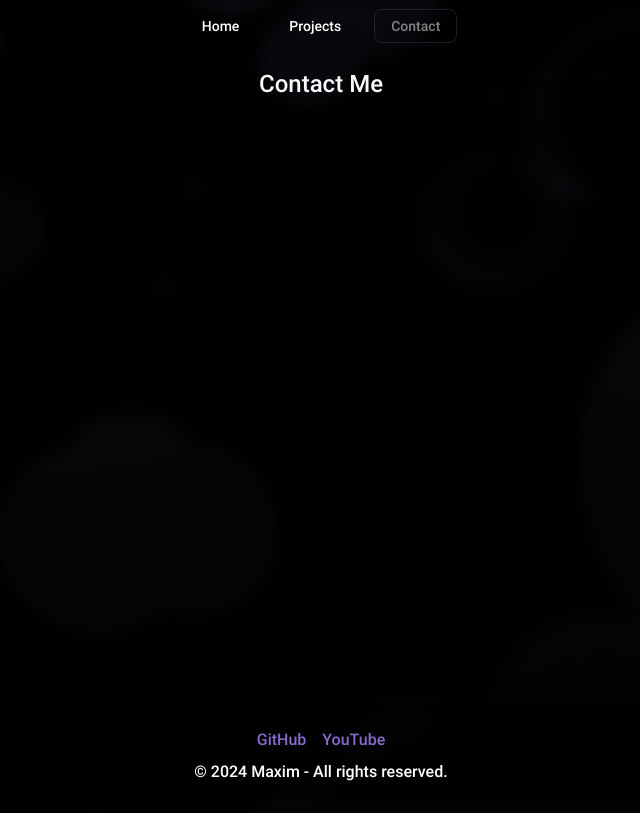
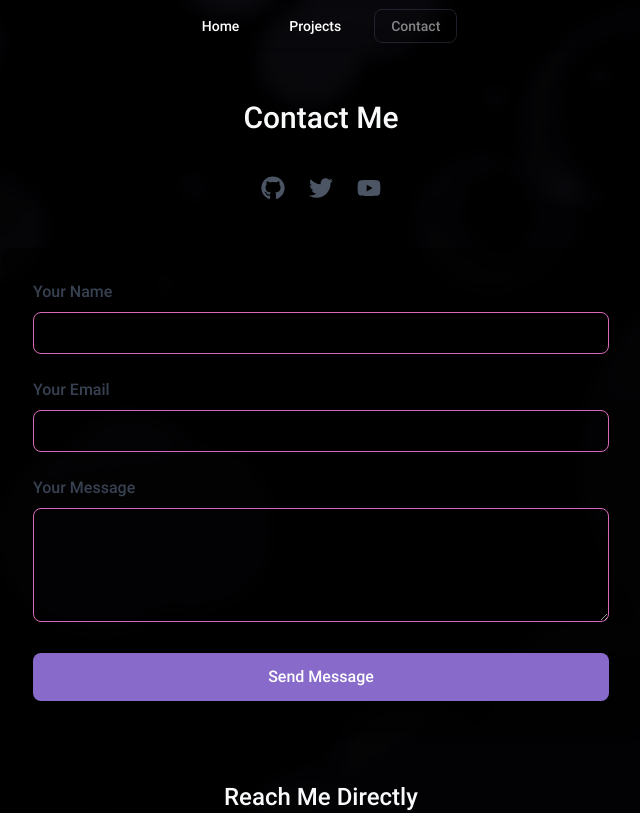
Before and after one commit to tonyharyanto7/tonyharyanto, a Next.js app: page /contact in a window 1280 px wide. Shown: the top 813 px of the page, without its empty margins (319-959 px from the left). Built offline with nearby package versions, Linux system fonts and the light colour scheme.

Commit message:
feat: updated contact page

```diff
--- a/CONFIG.json
+++ b/CONFIG.json
@@ -87,11 +87,52 @@
       "header": "My Projects",
       "route": "/projects"
     },
-    "contact": {
+  "contact": {
       "enabled": true,
       "header": "Contact Me",
-      "route": "/contact"
+      "route": "/contact",
+      "email": "maxim@nextfight.net",
+      "social_links": [
+      {
+        "name": "GitHub",
+        "url": "https://github.com/max1mde",
+        "icon": "github"
+      },
+      {
+        "name": "Twitter",
+        "url": "https://x.com/elonmusk",
+        "icon": "twitter"
+      },
+      {
+        "name": "YouTube",
+        "url": "https://www.youtube.com/@max1mde",
+        "icon": "youtube"
+      }
+      ],
+      "contact_form": {
+      "enabled": true,
+      "fields": [
+        {
+          "name": "name",
+          "label": "Your Name",
+          "type": "text",
+          "required": true
+        },
+        {
+          "name": "email",
+          "label": "Your Email",
+          "type": "email",
+          "required": true
+        },
+        {
+          "name": "message",
+          "label": "Your Message",
+          "type": "textarea",
+          "required": true
+        }
+      ]
     }
+  }
   },
   "card": {
     "pop_in": true,
--- a/package.json
+++ b/package.json
@@ -22,6 +22,7 @@
     "next": "^15.0.1",
     "react": "^18",
     "react-dom": "^18",
+    "react-icons": "^5.4.0",
     "rimraf": "^6.0.1",
     "tailwind-merge": "^2.5.5",
     "tailwindcss-animate": "^1.0.7"
--- a/src/app/contact/page.js
+++ b/src/app/contact/page.js
@@ -1,16 +1,144 @@
-/**
- * Portfolio
- * Copyright (C) 2024 Maxim (https://github.com/max1mde)
- *
- * This program is free software: you can redistribute it and/or modify
- * it under the terms of the GNU Affero General Public License as published
- * by the Free Software Foundation.
- */
+"use client";
+
+import { useState } from "react";
+import config from "/CONFIG.json";
+import {
+  FaGithub,
+  FaLinkedin,
+  FaYoutube,
+  FaEnvelope,
+  FaTwitter,
+} from "react-icons/fa";
+
+const SocialIcon = ({ name }) => {
+  const iconMap = {
+    github: FaGithub,
+    linkedin: FaLinkedin,
+    youtube: FaYoutube,
+    email: FaEnvelope,
+    twitter: FaTwitter,
+  };
+
+  const Icon = iconMap[name.toLowerCase()] || FaEnvelope;
+  return <Icon className="w-6 h-6" />;
+};
 
 export default function Contact() {
+  const [formData, setFormData] = useState({
+    name: "",
+    email: "",
+    message: "",
+  });
+
+  const handleChange = (e) => {
+    const { name, value } = e.target;
+    setFormData((prev) => ({
+      ...prev,
+      [name]: value,
+    }));
+  };
+
+  const handleSubmit = async (e) => {
+    e.preventDefault();
+
+    try {
+      const response = await fetch("/api/contact", {
+        method: "POST",
+        headers: {
+          "Content-Type": "application/json",
+        },
+        body: JSON.stringify(formData),
+      });
+
+      if (response.ok) {
+        alert("Message sent successfully!");
+        setFormData({ name: "", email: "", message: "" });
+      } else {
+        alert("Failed to send message. Please try again.");
+      }
+    } catch (error) {
+      console.error("Submission error:", error);
+      alert("An error occurred. Please try again.");
+    }
+  };
+
   return (
-    <h1 className="c-cursor-text text-2xl font-bold text-center mb-5">
-      Contact Me
-    </h1>
+    <div className="container mx-auto px-4 py-8 max-w-2xl">
+      <h1 className="c-cursor-text text-3xl font-bold text-center mb-10">
+        Contact Me
+      </h1>
+
+      <div className="flex justify-center space-x-6 mb-12">
+        {config.pages.contact.social_links.map((social, index) => (
+          <a
+            key={index}
+            href={social.url}
+            target="_blank"
+            rel="noopener noreferrer"
+            className="text-gray-600 hover:text-primary transition-colors"
+            title={social.name}
+          >
+            <SocialIcon name={social.icon} />
+          </a>
+        ))}
+      </div>
+
+      {config.pages.contact.contact_form.enabled && (
+        <form
+          onSubmit={handleSubmit}
+          className="bg-black/50 shadow-md rounded-lg p-8 space-y-6"
+        >
+          {config.pages.contact.contact_form.fields.map((field) => (
+            <div key={field.name}>
+              <label
+                htmlFor={field.name}
+                className="block text-gray-700 font-medium mb-2"
+              >
+                {field.label}
+              </label>
+              {field.type === "textarea" ? (
+                <textarea
+                  id={field.name}
+                  name={field.name}
+                  required={field.required}
+                  value={formData[field.name]}
+                  onChange={handleChange}
+                  className="c-cursor-text w-full px-3 py-2 border bg-black/10 rounded-md focus:outline-none focus:ring-2 focus:ring-primary"
+                  rows="4"
+                />
+              ) : (
+                <input
+                  type={field.type}
+                  id={field.name}
+                  name={field.name}
+                  required={field.required}
+                  value={formData[field.name]}
+                  onChange={handleChange}
+                  className="c-cursor-text w-full px-3 py-2 border bg-black/10 rounded-md focus:outline-none focus:ring-2 focus:ring-primary"
+                />
+              )}
+            </div>
+          ))}
+
+          <button
+            type="submit"
+            className="c-cursor-pointer w-full bg-primary text-white py-3 rounded-md hover:bg-primary/90 transition-colors"
+          >
+            Send Message
+          </button>
+        </form>
+      )}
+
+      <div className="mt-12 text-center">
+        <h2 className="text-2xl font-semibold mb-4">Reach Me Directly</h2>
+        <a
+          href={`mailto:${config.pages.contact.email}`}
+          className="text-primary hover:underline flex items-center justify-center gap-2"
+        >
+          <FaEnvelope className="inline-block" />
+          {config.pages.contact.email}
+        </a>
+      </div>
+    </div>
   );
 }
```
Also changed, not shown: src/components/ui/timeline.jsx (+9 -0 lines), 1 other file (tests, documents, lock files or other folders).
